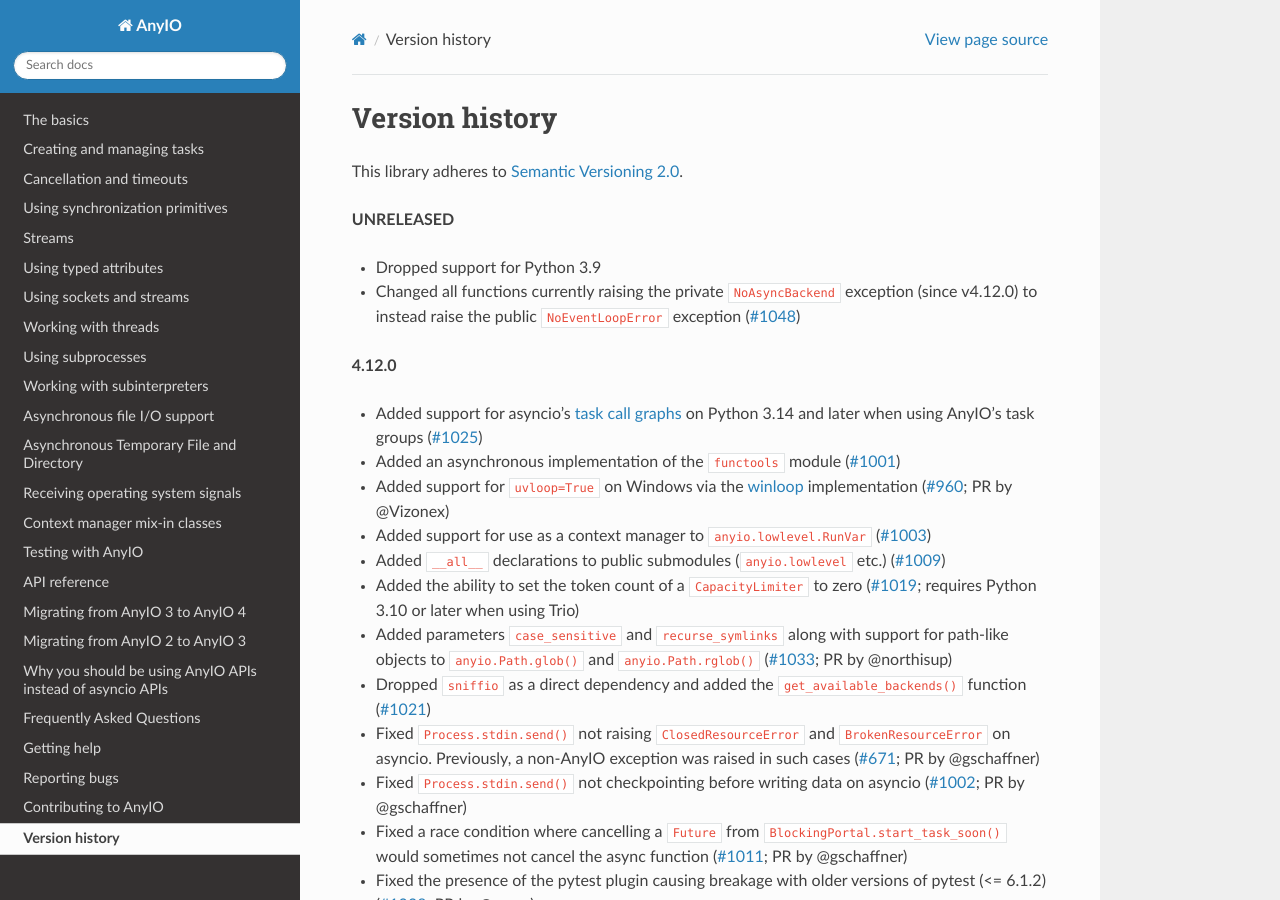
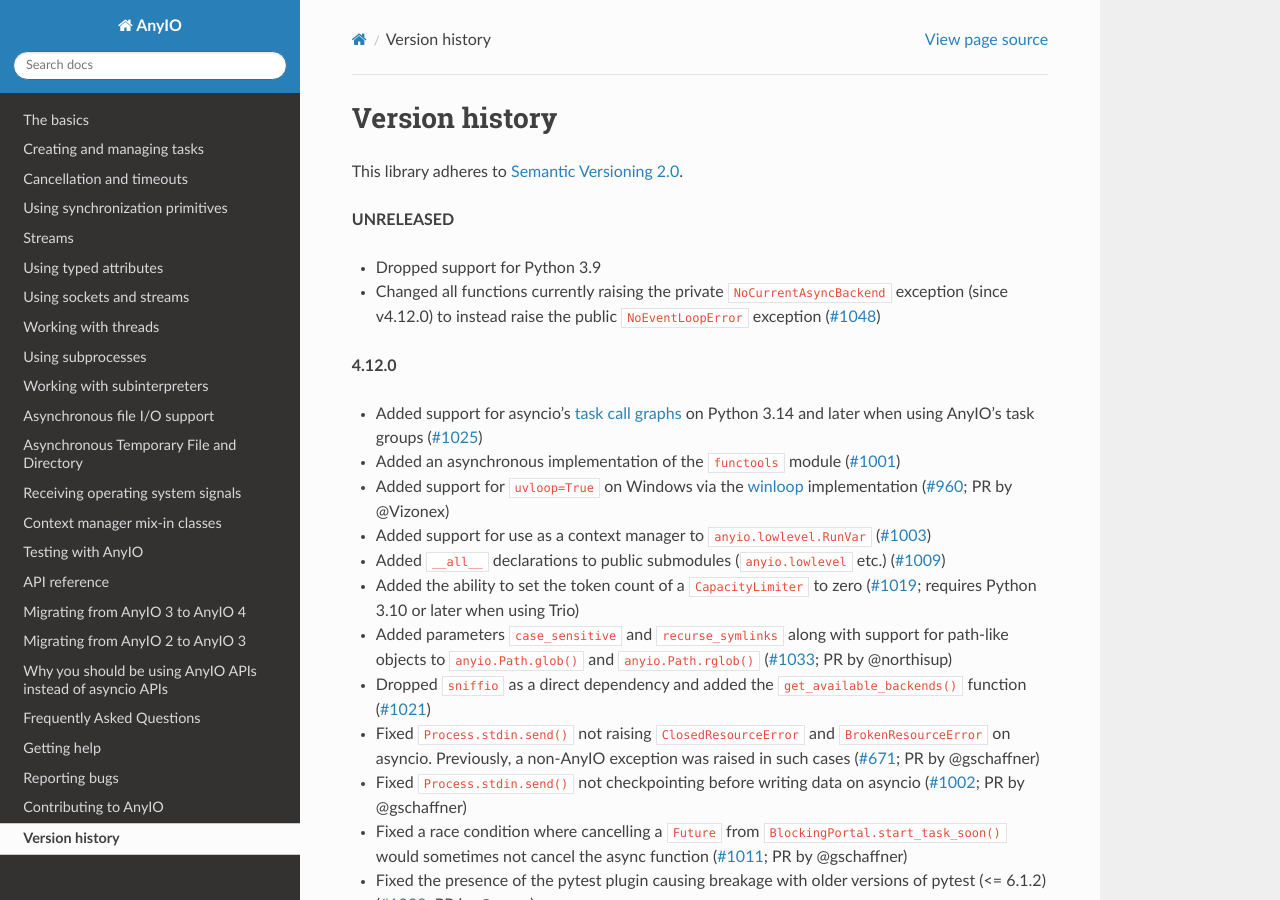
Before and after one commit to agronholm/anyio, a Sphinx documentation site: the page built from docs/versionhistory.rst, in a window 1280 px wide and 900 px high. Built offline with Sphinx 7.4.7 and the Read the Docs theme 3.1.0, drawn with Linux system fonts in a browser that asks for light colours; the version number could not be read and is left out.

Commit message:
Update docs/versionhistory.rst
Co-authored-by: Ganden Schaffner <gschaffner@pm.me>

```diff
--- a/docs/versionhistory.rst
+++ b/docs/versionhistory.rst
@@ -6,8 +6,8 @@
 **UNRELEASED**
 
 - Dropped support for Python 3.9
-- Changed all functions currently raising the private ``NoAsyncBackend`` exception
-  (since v4.12.0) to instead raise the public ``NoEventLoopError`` exception
+- Changed all functions currently raising the private ``NoCurrentAsyncBackend``
+  exception (since v4.12.0) to instead raise the public ``NoEventLoopError`` exception
   (`#1048 <https://github.com/agronholm/anyio/issues/1048>`_)
 
 **4.12.0**
```
